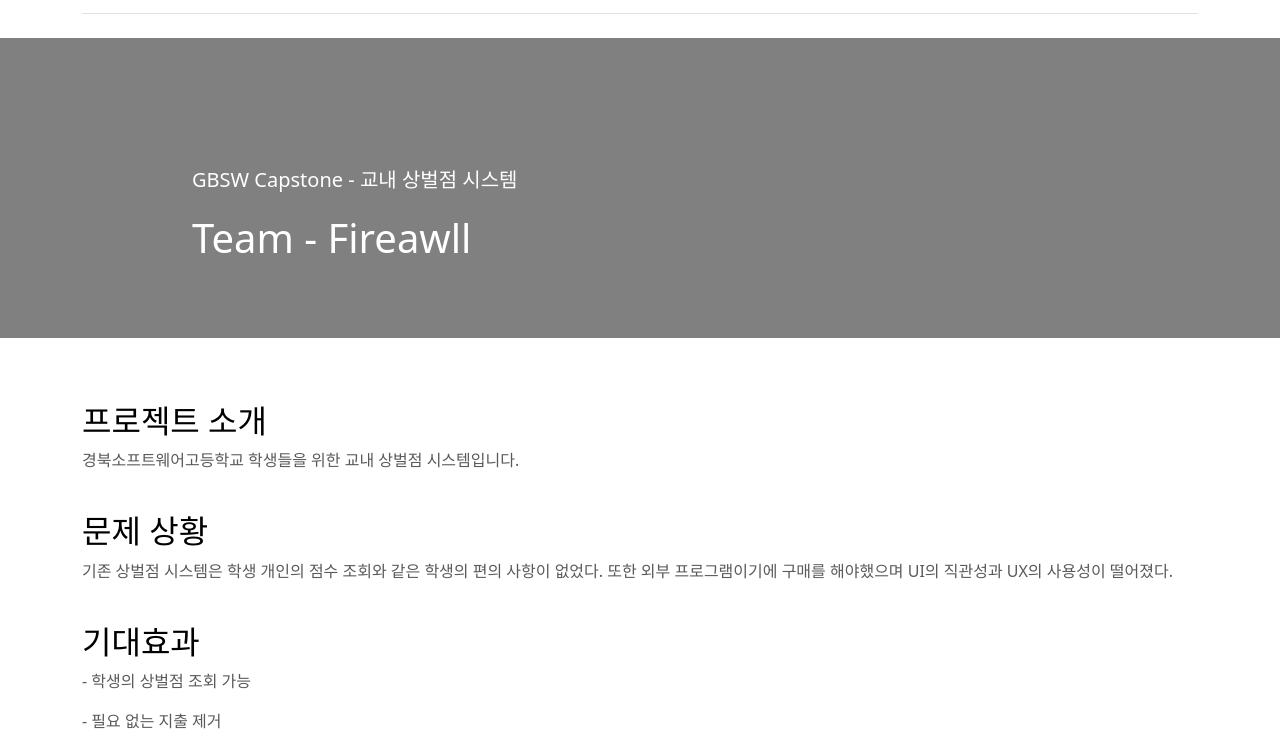
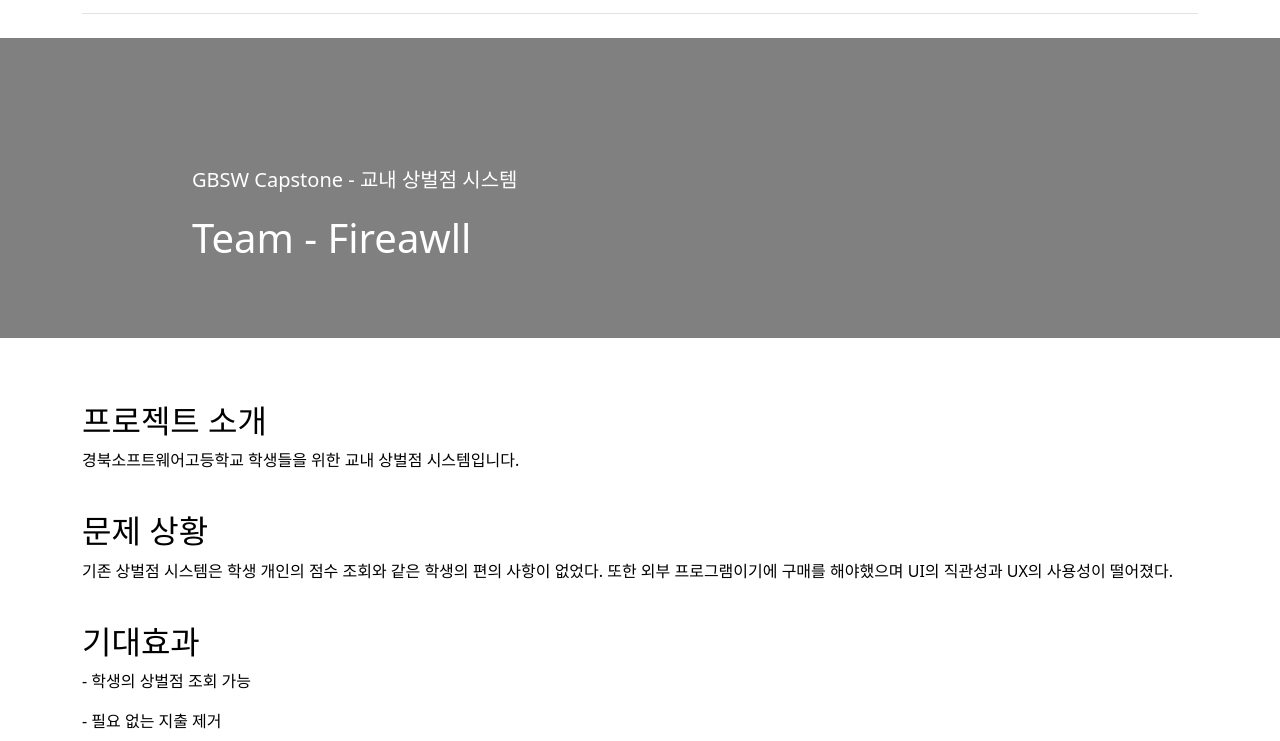
Before and after one commit to Team-Firewall/preview, a plain HTML site: page index.html in a window 1280 px wide. Shown: the part 59-800 px from the top of the page. Drawn offline with nearby package versions, Linux system fonts and the light colour scheme.

Commit message:
Update index.css

```diff
--- a/css/index.css
+++ b/css/index.css
@@ -4,7 +4,7 @@
 
 body {
     padding-bottom: 3rem;
-    color: #5a5a5a;
+    color: #000;
   }
 
   /* a:link { color: #5a5a5a; text-decoration: none;}
```
